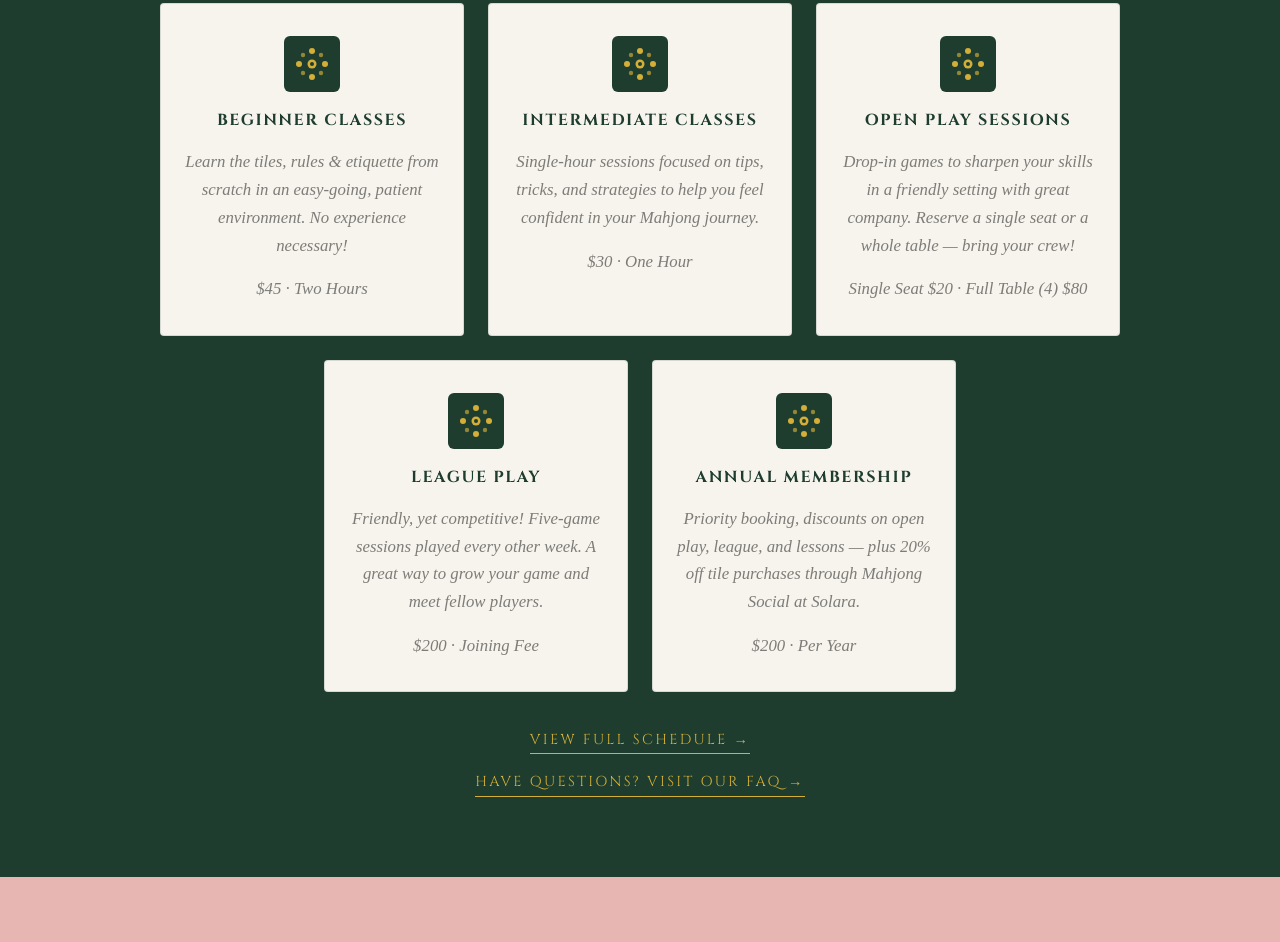
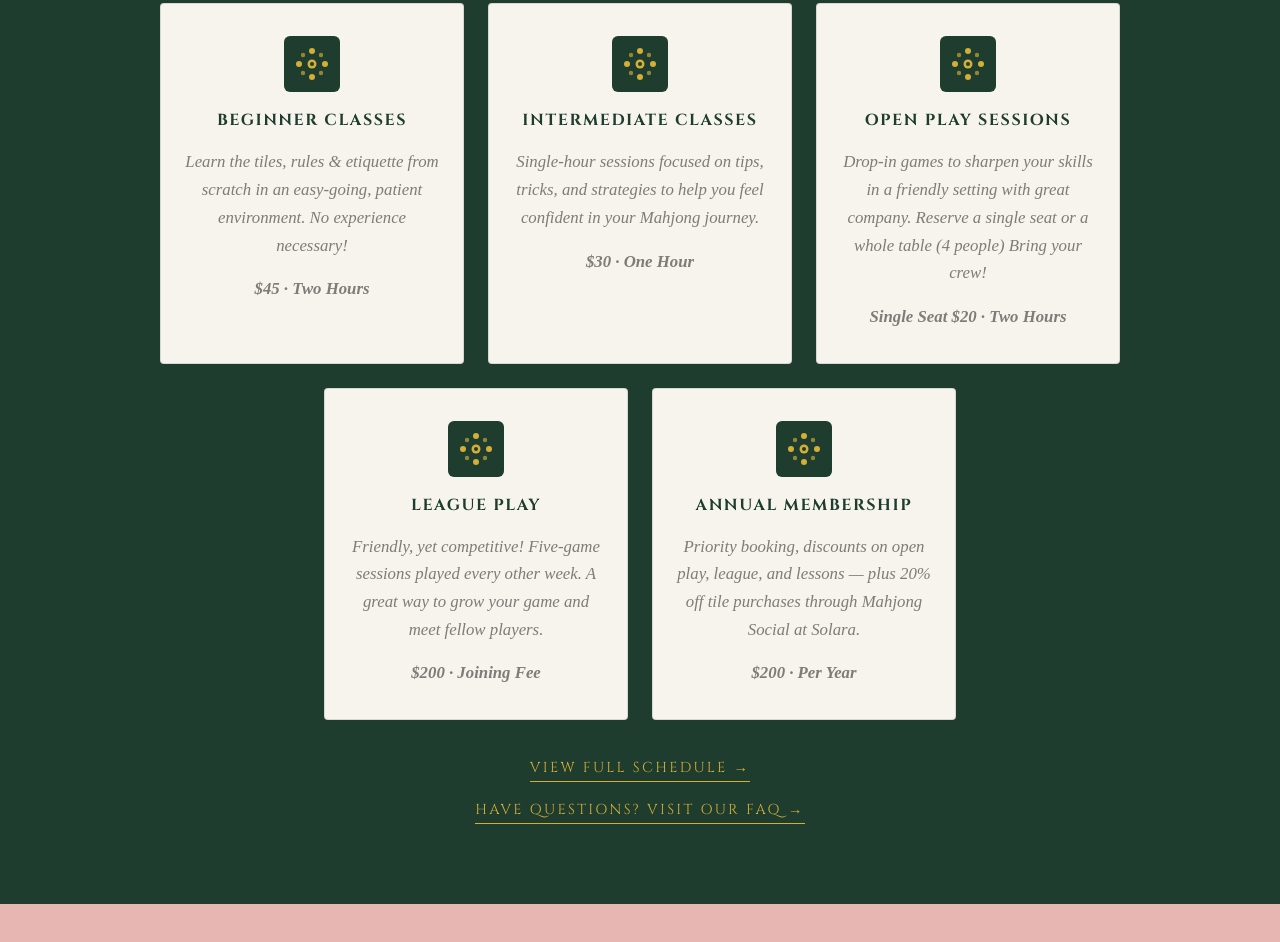
Before and after one commit to BenTheWin/Mahjong, a plain HTML site: page index.html in a window 1280 px wide. Shown: the part 1168-2110 px from the top of the page. Drawn offline with Linux system fonts and the light colour scheme; a web font is replaced by a local one.

Commit message:
Class text fix + Bold

```diff
--- a/index.html
+++ b/index.html
@@ -165,8 +165,8 @@
             </svg>
           </div>
           <h3>Open Play Sessions</h3>
-          <p>Drop-in games to sharpen your skills in a friendly setting with great company. Reserve a single seat or a whole table — bring your crew!</p>
-          <p class="class-card__price">Single Seat $20 &middot; Full Table (4) $80</p>
+          <p>Drop-in games to sharpen your skills in a friendly setting with great company. Reserve a single seat or a whole table (4 people) Bring your crew!</p>
+          <p class="class-card__price">Single Seat $20 &middot; Two Hours</p>
         </div>
         <div class="class-card">
           <div class="class-card__icon">
--- a/styles/main.css
+++ b/styles/main.css
@@ -312,6 +312,10 @@ ul { list-style: none; }
 .class-card:hover {
   box-shadow: 0 6px 28px rgba(30, 61, 47, 0.14);
   transform: translateY(-2px);
+}
+
+.class-card__price {
+  font-weight: bolder;
 }
 
 .class-card__icon {
```
